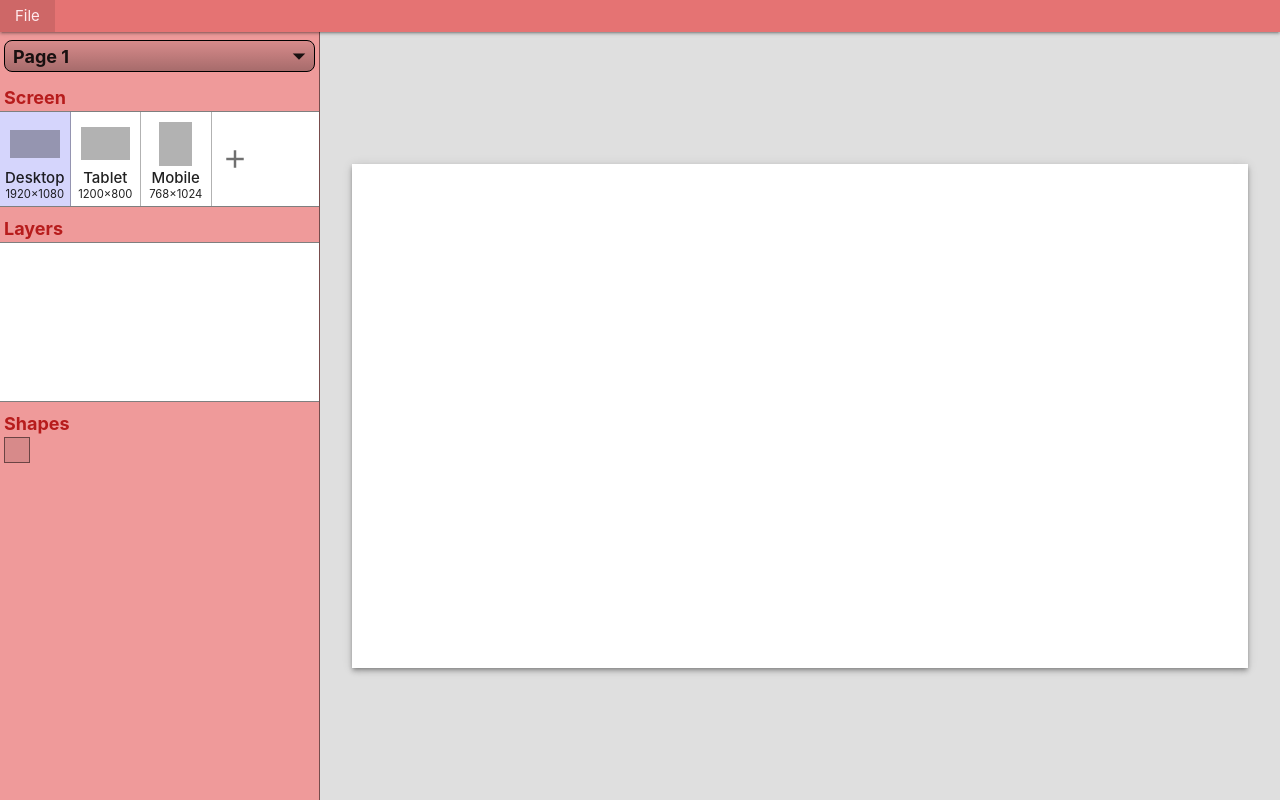
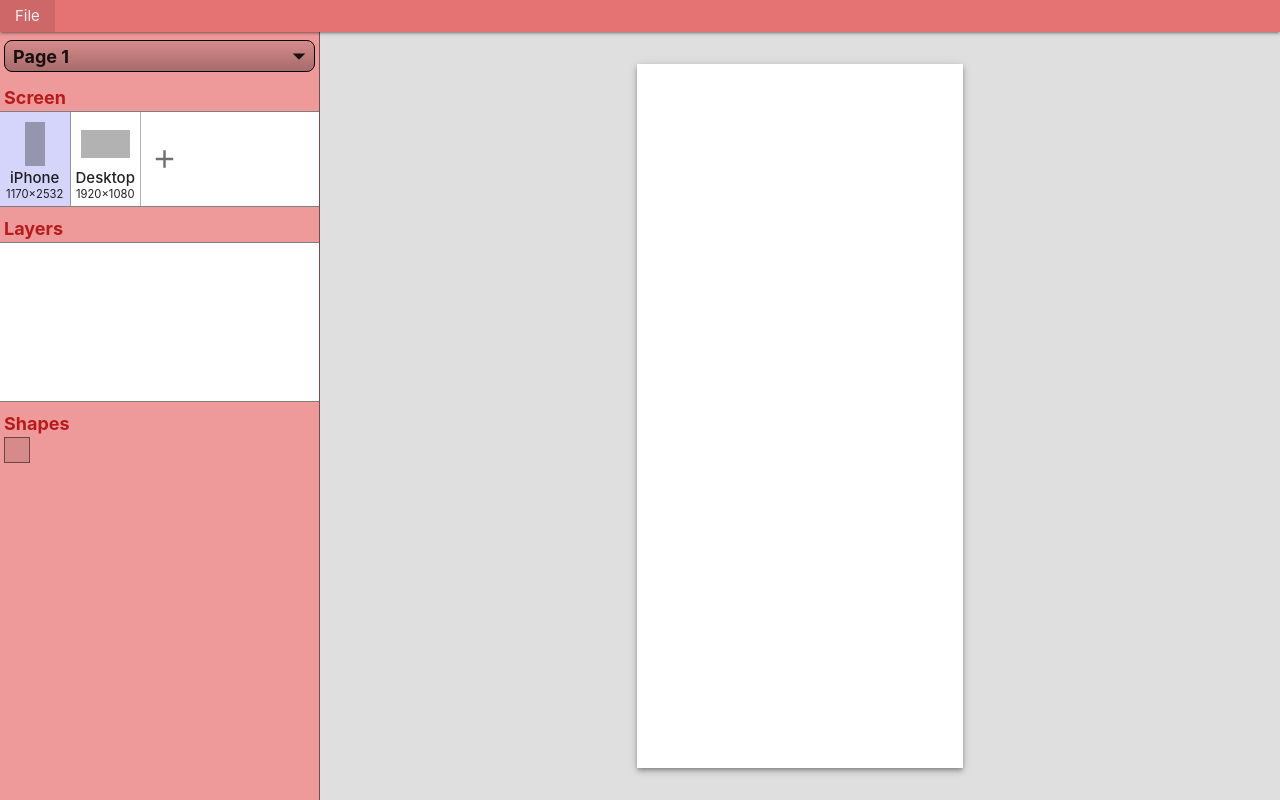
Before and after one commit to ShaneByrne0963/wirefree, a React (Vite) app: page / in a window 1280 px wide. Built offline with nearby package versions, Linux system fonts and the light colour scheme.

Commit message:
Update screen size buttons to use global state

```diff
--- a/src/App.tsx
+++ b/src/App.tsx
@@ -3,18 +3,15 @@ import SidePanel from "./components/side-panel/SidePanel";
 import CanvasContainer from "./components/canvas/CanvasContainer";
 import WindowContainer from "./components/window/Window";
 import { ThemeContext } from "./context";
-import { useState } from "react";
 
 const colorTheme = "red";
 
 function App() {
-  const [canvasRatio, setCanvasRatio] = useState(1920 / 1080);
-
   return (
     <ThemeContext.Provider value={colorTheme}>
       <NavBar></NavBar>
-      <SidePanel setCanvasRatiofunc={setCanvasRatio}></SidePanel>
-      <CanvasContainer canvasRatio={canvasRatio}></CanvasContainer>
+      <SidePanel></SidePanel>
+      <CanvasContainer></CanvasContainer>
       <WindowContainer></WindowContainer>
     </ThemeContext.Provider>
   );
--- a/src/components/canvas/Canvas.tsx
+++ b/src/components/canvas/Canvas.tsx
@@ -1,10 +1,17 @@
-type CanvasProps = {
-  ratio: number;
-};
+import { useSelector } from "react-redux";
+import { RootState } from "../../state/store";
 
-function Canvas(props: CanvasProps) {
+function Canvas() {
+  const activeScreenSizes = useSelector(
+    (state: RootState) => state.screenSize.activeScreens
+  );
+  const selectedScreenIndex = useSelector(
+    (state: RootState) => state.screenSize.selectedScreen
+  );
+  const selectedScreenSize = activeScreenSizes[selectedScreenIndex];
+  const ratio = selectedScreenSize.width / selectedScreenSize.height;
   const canvasCss = {
-    "--aspect-ratio": props.ratio,
+    "--aspect-ratio": ratio,
   } as React.CSSProperties;
   return <div id="canvas" style={canvasCss} className="z-depth-2"></div>;
 }
--- a/src/components/canvas/CanvasContainer.tsx
+++ b/src/components/canvas/CanvasContainer.tsx
@@ -1,13 +1,9 @@
 import Canvas from "./Canvas";
 
-interface Props {
-  canvasRatio: number;
-}
-
-function CanvasContainer(props: Props) {
+function CanvasContainer() {
   return (
     <div id="canvas-container">
-      <Canvas ratio={props.canvasRatio}></Canvas>
+      <Canvas></Canvas>
     </div>
   );
 }
--- a/src/components/side-panel/SidePanel.tsx
+++ b/src/components/side-panel/SidePanel.tsx
@@ -4,11 +4,7 @@ import ShapePalette from "./ShapePalette";
 import { useContext } from "react";
 import { ThemeContext } from "../../context";
 
-interface Props {
-  setCanvasRatiofunc: any;
-}
-
-function SidePanel(props: Props) {
+function SidePanel() {
   const color = useContext(ThemeContext);
   return (
     <div id="side-panel" className={color + " lighten-3"}>
@@ -17,7 +13,6 @@ function SidePanel(props: Props) {
         windowType="screen"
         label="Screen"
         canOverflow={true}
-        componentClick={props.setCanvasRatiofunc}
       ></SidePanelWindow>
       <SidePanelWindow windowType="layers" label="Layers"></SidePanelWindow>
       <ShapePalette color={color}></ShapePalette>
--- a/src/components/side-panel/SidePanelWindow.tsx
+++ b/src/components/side-panel/SidePanelWindow.tsx
@@ -1,8 +1,11 @@
 import { useContext, useState } from "react";
+import { RootState } from "../../state/store";
 import SidePanelLabel from "./SidePanelLabel";
 import { ThemeContext } from "../../context";
 import ScreenSizeButton from "./ScreenSizeButton";
 import AddScreenSize from "./AddScreenSize";
+import { useDispatch, useSelector } from "react-redux";
+import { selectScreenSize } from "../../state/screenSize/screenSizeSlice";
 
 ///////// Configuration
 
@@ -12,26 +15,17 @@ const windowSizes = {
   layers: "lg",
 };
 
-// What screen sizes are displayed on page load
-const defaultAppliedScreenSizes = [
-  { name: "Desktop", width: 1920, height: 1080 },
-  { name: "Tablet", width: 1200, height: 800 },
-  { name: "Mobile", width: 768, height: 1024 },
-];
-
 ///////// Property Types
 
 type SidePanelWindowProps = {
   windowType: string;
   label?: string;
   canOverflow?: boolean;
-  componentClick?: any;
 };
 
 type WindowComponentProps = {
   windowType: string;
   canOverflow: boolean;
-  componentClick?: any;
 };
 
 ///////// Components
@@ -46,7 +40,6 @@ function SidePanelWindow(props: SidePanelWindowProps) {
       <WindowComponent
         windowType={props.windowType}
         canOverflow={props.canOverflow === true}
-        componentClick={props.componentClick}
       ></WindowComponent>
     </>
   );
@@ -65,7 +58,14 @@ function SidePanelWindow(props: SidePanelWindowProps) {
 function WindowComponent(props: WindowComponentProps) {
   // Get the size of the window based on the type
   const windowSize = windowSizes[props.windowType as keyof typeof windowSizes];
-  const [selectedIndex, setSelectedIndex] = useState(0);
+  const activeScreenSizes = useSelector(
+    (state: RootState) => state.screenSize.activeScreens
+  );
+  const selectedIndex = useSelector(
+    (state: RootState) => state.screenSize.selectedScreen
+  );
+  const dispatch = useDispatch();
+
   return (
     <div
       id={"window-" + props.windowType}
@@ -73,7 +73,7 @@ function WindowComponent(props: WindowComponentProps) {
     >
       {props.canOverflow && (
         <div className="window-content-container">
-          {defaultAppliedScreenSizes.map((item, index) => {
+          {activeScreenSizes.map((item, index) => {
             return (
               <ScreenSizeButton
                 name={item.name}
@@ -82,8 +82,7 @@ function WindowComponent(props: WindowComponentProps) {
                 height={item.height}
                 selected={selectedIndex === index}
                 handler={() => {
-                  setSelectedIndex(index);
-                  props.componentClick(item.width / item.height);
+                  dispatch(selectScreenSize(index));
                 }}
               ></ScreenSizeButton>
             );
--- a/src/context.ts
+++ b/src/context.ts
@@ -2,10 +2,10 @@ import { createContext } from "react";
 
 // Default Screen Sizes
 export const defaultScreenSizes = [
+  { name: "iPhone", width: 1170, height: 2532 },
   { name: "Desktop", width: 1920, height: 1080 },
   { name: "Tablet", width: 1200, height: 800 },
   { name: "Mobile", width: 768, height: 1024 },
-  { name: "iPhone", width: 1170, height: 2532 },
 ];
 
 export const ThemeContext = createContext('red');
--- a/src/state/screenSize/screenSizeSlice.ts
+++ b/src/state/screenSize/screenSizeSlice.ts
@@ -7,16 +7,21 @@ interface ScreenSizeState {
     width: number;
     height: number;
   }[];
+  selectedScreen: number;
 };
 
 const initialState: ScreenSizeState = {
-  activeScreens: [defaultScreenSizes[0]]
+  activeScreens: [defaultScreenSizes[0], defaultScreenSizes[1]],
+  selectedScreen: 0
 };
 
 const screenSizeSlice = createSlice({
   name: "window",
   initialState,
   reducers: {
+    selectScreenSize(state, action: PayloadAction<number>) {
+      state.selectedScreen = action.payload;
+    },
     addDefaultScreenSize: (state, action: PayloadAction<string>) => {
       for (let defaultScreen of defaultScreenSizes) {
         if (action.payload === defaultScreen.name) {
@@ -28,6 +33,6 @@ const screenSizeSlice = createSlice({
   }
 });
 
-export const { addDefaultScreenSize } = screenSizeSlice.actions;
+export const { selectScreenSize, addDefaultScreenSize } = screenSizeSlice.actions;
 
 export default screenSizeSlice.reducer;
--- a/src/state/store.ts
+++ b/src/state/store.ts
@@ -1,8 +1,10 @@
 import { configureStore } from "@reduxjs/toolkit";
 import windowReducer from './window/windowSlice.ts'
+import screenSizeReducer from './screenSize/screenSizeSlice.ts'
 
 export const store = configureStore({
   reducer: {
+    screenSize: screenSizeReducer,
     window: windowReducer,
   },
 });
```
